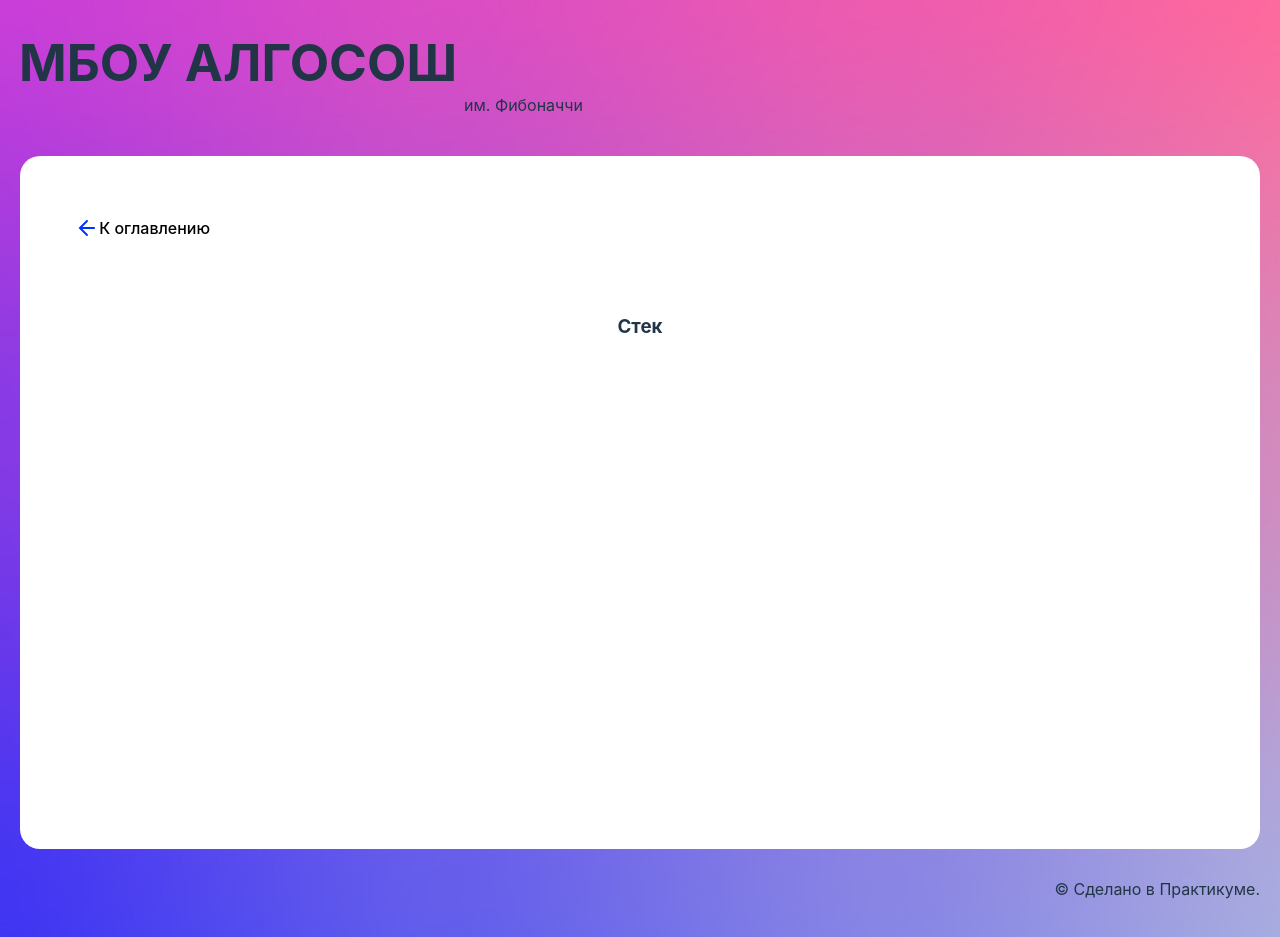
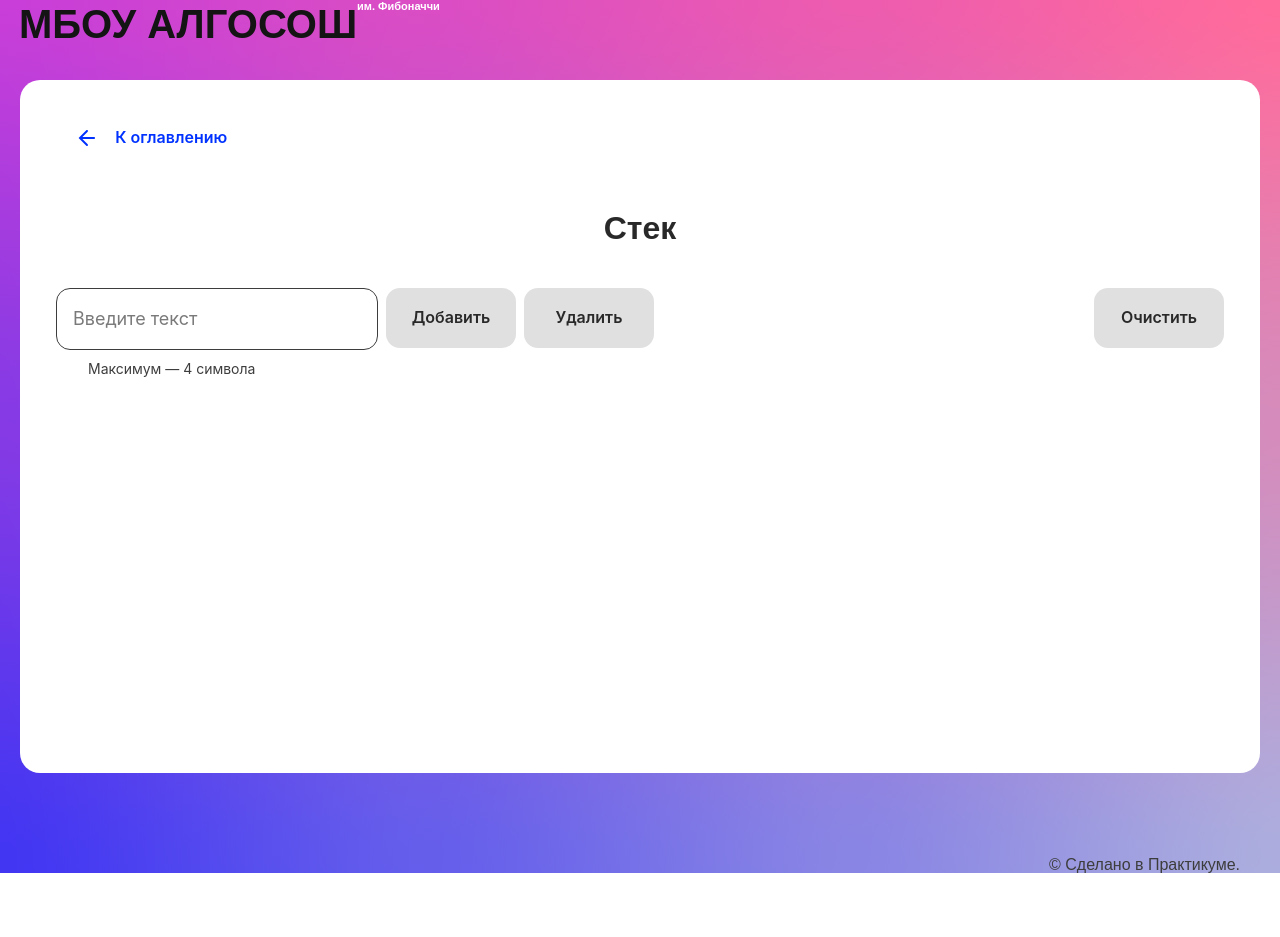
Before and after one commit to rdtabb/alkososh, a React (Vite) app: page /stack in a window 1280 px wide. After the commit the page ends 873 px from the top, so only its background shows below. Built offline with nearby package versions, Linux system fonts and the light colour scheme.

Commit message:
feat: добавляет страницу для stack

```diff
--- a/package.json
+++ b/package.json
@@ -38,6 +38,7 @@
         "eslint-plugin-react-hooks": "^4.6.0",
         "eslint-plugin-react-refresh": "^0.4.5",
         "prettier": "^3.2.5",
+        "tailwindcss": "^3.4.1",
         "typescript": "^5.2.2",
         "vite": "^5.1.4"
     }
--- a/src/index.css
+++ b/src/index.css
@@ -1,3 +1,7 @@
+@tailwind base;
+@tailwind components;
+@tailwind utilities;
+
 :root {
     font-family: Inter, system-ui, Avenir, Helvetica, Arial, sans-serif;
     line-height: 1.5;
--- /dev/null
+++ b/src/pages/stack-page/stack-display.tsx
@@ -0,0 +1,33 @@
+import React, { memo } from 'react'
+
+import { useAtomValue } from 'jotai'
+
+import styles from './stack-page.module.css'
+import { stackAtom } from './stack-page.state'
+
+interface StackDisplayProps {
+    isPerformingStackAction: boolean
+}
+
+export const StackDisplay = memo(({ isPerformingStackAction }: StackDisplayProps) => {
+    const stack = useAtomValue(stackAtom)
+
+    return (
+        <ul className={styles['stack']}>
+            {stack.map(({ value, id, isHead }, index) => (
+                <li key={id} className={styles['stack__item']}>
+                    <p className={styles['stack__item-top']}>{isHead ? 'top' : ''}</p>
+                    <p
+                        className={styles['stack__item-value']}
+                        style={{
+                            borderColor: isPerformingStackAction && isHead ? 'purple' : 'black'
+                        }}
+                    >
+                        {value}
+                    </p>
+                    <p style={{ margin: 0 }}>{index}</p>
+                </li>
+            ))}
+        </ul>
+    )
+})
--- /dev/null
+++ b/src/pages/stack-page/stack-page.module.css
@@ -0,0 +1,46 @@
+.stack-form {
+    display: flex;
+    justify-content: space-between;
+    gap: 1rem;
+
+    margin-top: 40px;
+}
+
+.stack-form__input-container {
+    display: flex;
+    gap: 8px;
+}
+
+.stack {
+    display: flex;
+    list-style: none;
+    gap: 8px;
+}
+
+.stack__item {
+    margin: 0;
+
+    display: flex;
+    flex-direction: column;
+    gap: 4px;
+}
+
+.stack__item-top {
+    margin: 0;
+
+    height: 24px;
+}
+
+.stack__item-value {
+    margin: 0;
+
+    height: 32px;
+    width: 32px;
+    border-radius: 50%;
+    border-width: 5px;
+    border-style: solid;
+
+    display: grid;
+    place-content: center;
+    padding: 16px;
+}
--- /dev/null
+++ b/src/pages/stack-page/stack-page.state.ts
@@ -0,0 +1,64 @@
+import { atom } from 'jotai'
+
+export interface StackItem {
+    value: string
+    id: number
+    isHead: boolean
+}
+
+interface IStack<T> {
+    items: T[]
+    getItems(): T[]
+    push(item: T): void
+    pop(): void
+    peek(): T | undefined
+    clear(): void
+}
+
+export class Stack<T extends StackItem> implements IStack<T> {
+    items: T[]
+
+    constructor() {
+        this.items = []
+    }
+
+    public getItems(): T[] {
+        return [...this.items]
+    }
+
+    public push(item: T): void {
+        const lastItem = this.items.at(-1)
+
+        if (lastItem) {
+            lastItem.isHead = false
+        }
+
+        this.items.push(item)
+    }
+
+    public pop(): void {
+        if (!this.items.length) return
+
+        const preLastItem = this.items.at(-2)
+
+        if (preLastItem) {
+            preLastItem.isHead = true
+        }
+
+        this.items.pop()
+    }
+
+    public peek(): T | undefined {
+        return this.items.at(-1)
+    }
+
+    public clear(): void {
+        this.items = []
+    }
+}
+
+export const stackController = new Stack<StackItem>()
+
+export const STACK_CONTROLLER_ACTION_DURATION = 500
+
+export const stackAtom = atom<StackItem[]>([])
--- a/src/pages/stack-page/stack-page.tsx
+++ b/src/pages/stack-page/stack-page.tsx
@@ -1,7 +1,105 @@
-import React from 'react'
+import React, { ChangeEvent, useCallback, useState, useEffect } from 'react'
 
+import { useAtom } from 'jotai'
+
+import { Button } from '../../ui/button/button'
+import { Input } from '../../ui/input/input'
 import { SolutionLayout } from '../../ui/solution-layout/solution-layout'
+import { preventDefault, performDelay } from '../../utils/utils'
+
+import { StackDisplay } from './stack-display'
+import styles from './stack-page.module.css'
+import { stackAtom, stackController, STACK_CONTROLLER_ACTION_DURATION } from './stack-page.state'
 
 export const StackPage = () => {
-    return <SolutionLayout title="Стек"></SolutionLayout>
+    const [newItem, setNewItem] = useState<string>('')
+    const [isItemAdding, setIsItemAdding] = useState<boolean>(false)
+    const [isItemDeleting, setIsItemDeleting] = useState<boolean>(false)
+    const [stack, setStack] = useAtom(stackAtom)
+
+    const handleNewItemChange = useCallback((event: ChangeEvent<HTMLInputElement>): void => {
+        setNewItem(event.target.value)
+    }, [])
+
+    const pushToStack = useCallback((): void => {
+        if (!newItem) return
+
+        setNewItem('')
+        stackController.push({ value: newItem, id: Date.now(), isHead: true })
+        setStack(stackController.getItems())
+        performDelay({
+            delayInMs: STACK_CONTROLLER_ACTION_DURATION,
+            setIsDelayPerforming: setIsItemAdding
+        })
+    }, [setStack, newItem])
+
+    const popFromStack = useCallback(async (): Promise<void> => {
+        await performDelay({
+            delayInMs: STACK_CONTROLLER_ACTION_DURATION,
+            setIsDelayPerforming: setIsItemDeleting
+        })
+        stackController.pop()
+        setStack(stackController.getItems())
+    }, [setStack])
+
+    const clearStack = useCallback((): void => {
+        setNewItem('')
+        stackController.clear()
+        setStack([])
+    }, [setStack])
+
+    useEffect(() => {
+        const enterHandler = (event: KeyboardEvent) => {
+            if (event.key === 'Enter' && newItem && !isItemAdding) {
+                pushToStack()
+            }
+        }
+
+        document.addEventListener('keydown', enterHandler)
+
+        return () => document.removeEventListener('keydown', enterHandler)
+    }, [pushToStack])
+
+    useEffect(
+        () => () => {
+            stackController.clear()
+            setStack([])
+        },
+        []
+    )
+
+    return (
+        <SolutionLayout title="Стек">
+            <form onSubmit={preventDefault} className={styles['stack-form']}>
+                <div className={styles['stack-form__input-container']}>
+                    <Input
+                        isLimitText
+                        maxLength={4}
+                        value={newItem}
+                        onChange={handleNewItemChange}
+                    />
+                    <Button
+                        type="button"
+                        text="Добавить"
+                        onClick={pushToStack}
+                        disabled={!newItem}
+                        isLoader={isItemAdding}
+                    />
+                    <Button
+                        type="button"
+                        text="Удалить"
+                        onClick={popFromStack}
+                        disabled={!stack.length}
+                    />
+                </div>
+                <Button
+                    type="reset"
+                    text="Очистить"
+                    onClick={clearStack}
+                    disabled={!stack.length}
+                />
+            </form>
+            <StackDisplay isPerformingStackAction={isItemDeleting || isItemAdding} />
+        </SolutionLayout>
+    )
 }
--- a/src/ui/button/button.tsx
+++ b/src/ui/button/button.tsx
@@ -1,6 +1,6 @@
 import React from 'react'
 
-import loaderIcon from '../../../images/icons/loader.svg'
+import loaderIcon from '../../images/icons/loader.svg'
 import { Direction } from '../../types/direction'
 import { AscendingIcon } from '../icons/ascending-icon'
 import { DescendingIcon } from '../icons/descending-icon'
--- a/src/ui/input/input.module.css
+++ b/src/ui/input/input.module.css
@@ -7,8 +7,9 @@
 
 .input {
     outline: none;
-    border: 1px solid var(--text-input-placeholder);
+    border: 1px solid var(--text-color-input);
     border-radius: var(--common-border-radius);
+    background: transparent;
     width: 100%;
     padding: 19px 16px;
     box-sizing: border-box;
--- a/src/ui/solution-layout/solution-layout.tsx
+++ b/src/ui/solution-layout/solution-layout.tsx
@@ -5,6 +5,7 @@ import { Link } from 'react-router-dom'
 import { ReturnButton } from '../return-button/return-button'
 
 import styles from './solution-layout.module.css'
+import '../common.css'
 
 interface SolutionLayoutProps extends PropsWithChildren {
     title: string
--- /dev/null
+++ b/src/utils/utils.ts
@@ -0,0 +1,23 @@
+import { FormEvent } from 'react'
+
+interface PerformDelayConfig {
+    delayInMs: number
+    setIsDelayPerforming: (isPerforming: boolean) => void
+}
+
+export const preventDefault = (event: FormEvent<HTMLFormElement>): void => {
+    event.preventDefault()
+}
+
+export const performDelay = ({
+    delayInMs,
+    setIsDelayPerforming
+}: PerformDelayConfig): Promise<void> => {
+    setIsDelayPerforming(true)
+    return new Promise((res) => {
+        setTimeout(() => {
+            res()
+            setIsDelayPerforming(false)
+        }, delayInMs)
+    })
+}
--- /dev/null
+++ b/tailwind.config.js
@@ -0,0 +1,14 @@
+/** @type {import('tailwindcss').Config} */
+module.exports = {
+    content: [
+        './src/**/**/*.{js,jsx,ts,tsx}',
+        './src/pages/**/*.{ts,tsx}',
+        './src/components/**/*.{ts,tsx}',
+        './src/app/**/*.{ts,tsx}',
+        './src/**/*.{ts,tsx}'
+    ],
+    theme: {
+        extend: {}
+    },
+    plugins: []
+}
```
Also changed, not shown: 1 other file (tests, documents, lock files or other folders).
